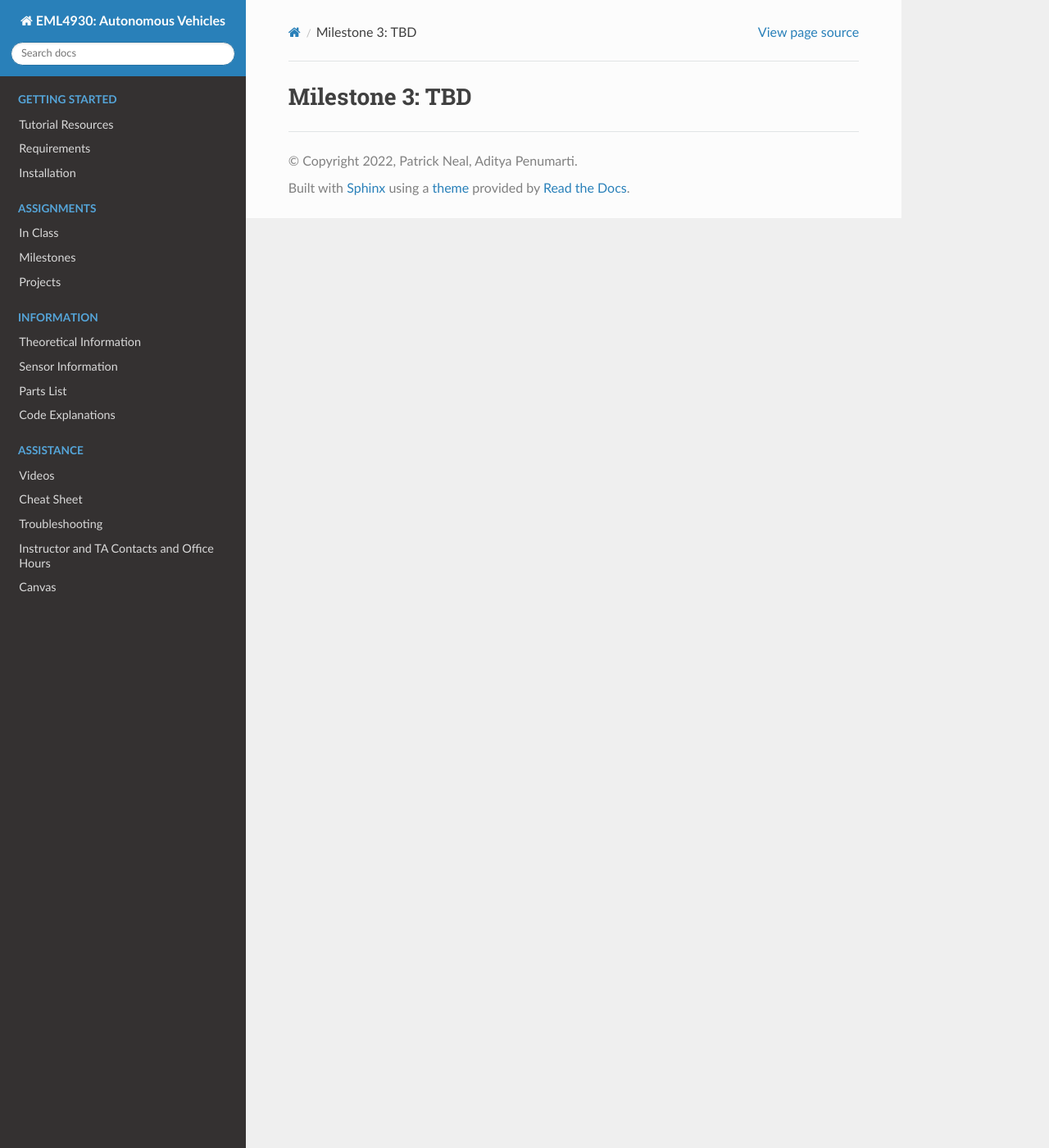
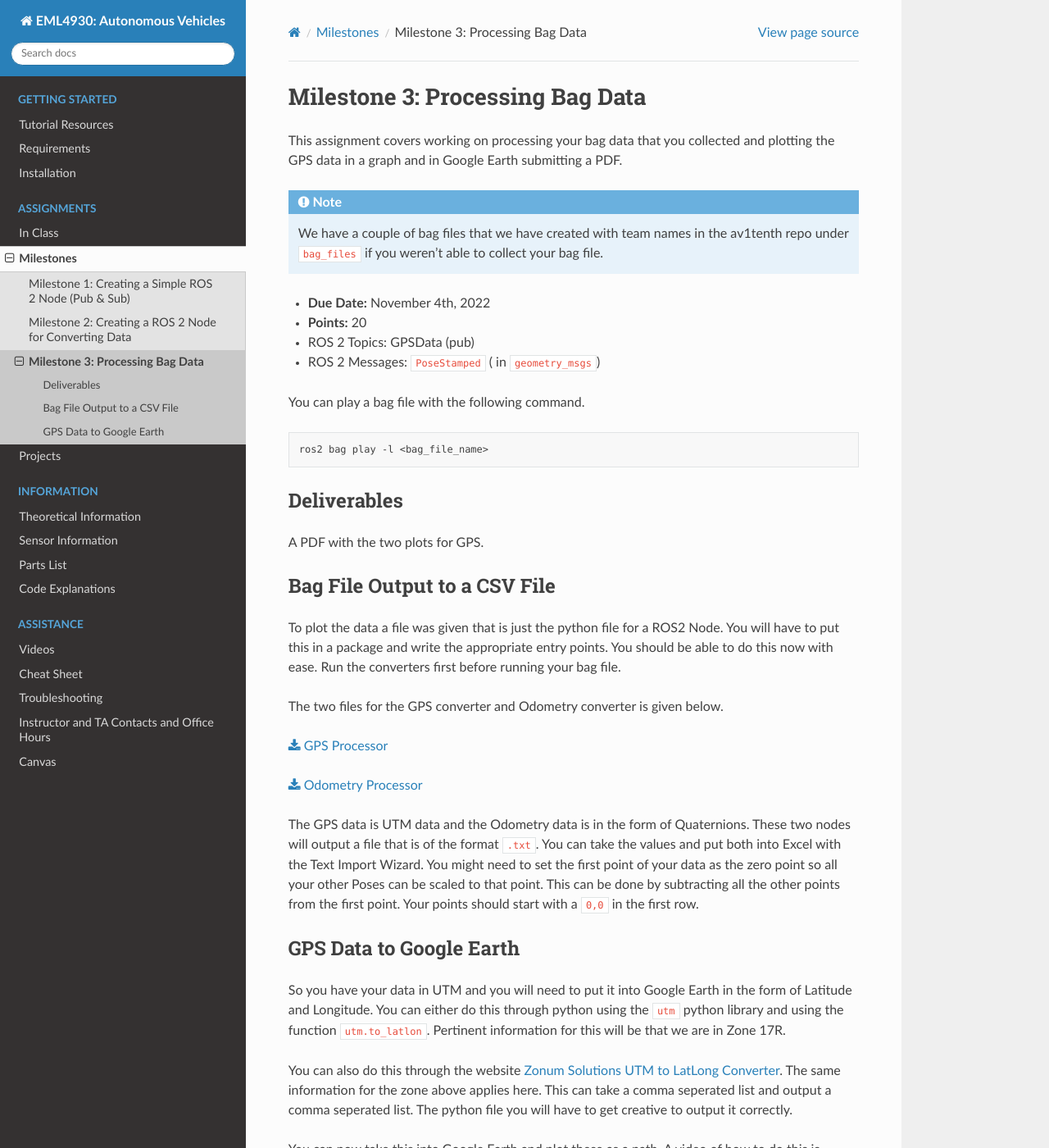
Before and after one commit to av-mae-uf/av1tenth-docs, a Sphinx documentation site: the page built from docs/assignments/milestones/milestone3.rst, in a window 1280 px wide and 1400 px high. Shown: the whole window at 82% size. Built offline with Sphinx 7.4.7 and the Read the Docs theme 2.0.0, drawn with Linux system fonts in a browser that asks for light colours; some of the changed text lies outside the part shown.

Commit message:
Adding Milestone 3 info

```diff
--- a/docs/assignments/milestones/milestone.rst
+++ b/docs/assignments/milestones/milestone.rst
@@ -11,3 +11,4 @@ Milestone information for the EML4930 AV Class are available here. The assignmen
 
    Milestone 1: Creating a Simple ROS 2 Node (Pub & Sub) <milestone1>
    Milestone 2: Creating a ROS 2 Node for Converting Data <milestone2>
+   Milestone 3: Processing Bag Data <milestone3>
--- a/docs/assignments/milestones/milestone3.rst
+++ b/docs/assignments/milestones/milestone3.rst
@@ -1,2 +1,59 @@
-Milestone 3: TBD
-========================================================================
+Milestone 3: Processing Bag Data
+======================================================
+
+This assignment covers working on processing your bag data that you collected and plotting the GPS data in a graph and in Google Earth submitting a PDF.
+
+.. note:: We have a couple of bag files that we have created with team names in the av1tenth repo under ``bag_files`` if you weren't able to collect your bag file.
+
+* **Due Date:** November 4th, 2022
+* **Points:** 20
+* ROS 2 Topics: GPSData (pub)
+* ROS 2 Messages: ``PoseStamped`` ( in ``geometry_msgs``)
+
+You can play a bag file with the following command.
+
+.. code-block:: bash
+
+    ros2 bag play -l <bag_file_name>
+
+Deliverables
+^^^^^^^^^^^^
+A PDF with the two plots for GPS.
+
+Bag File Output to a CSV File
+^^^^^^^^^^^^^^^^^^^^^^^^^^^^^
+
+To plot the data a file was given that is just the python file for a ROS2 Node. You will have to put this in a package and write the appropriate entry points. You should be
+able to do this now with ease. Run the converters first before running your bag file.
+
+The two files for the GPS converter and Odometry converter is given below.
+
+:download:`GPS Processor <milestone_files/process_GPSData_bagfile.py>`
+
+:download:`Odometry Processor <milestone_files/process_Odom_bagfile.py>`
+
+The GPS data is UTM data and the Odometry data is in the form of Quaternions. These two nodes will output a file that is of the format ``.txt``. You can take the values and put both into Excel with the Text Import Wizard.
+You might need to set the first point of your data as the zero point so all your other Poses can be scaled to that point. This can be done by subtracting all the other points from the first
+point. Your points should start with a ``0,0`` in the first row.
+
+GPS Data to Google Earth
+^^^^^^^^^^^^^^^^^^^^^^^^
+
+So you have your data in UTM and you will need to put it into Google Earth in the form of Latitude and Longitude. You can either do this through python using the ``utm`` python
+library and using the function ``utm.to_latlon``. Pertinent information for this will be that we are in Zone 17R.
+
+You can also do this through the website `Zonum Solutions UTM to LatLong Converter <http://www.zonums.com/online/coords/cotrans.php?module=14>`_. The same information for the zone above applies here.
+This can take a comma seperated list and output a comma seperated list. The python file you will have to get creative to output it correctly.
+
+You can now take this into Google Earth and plot these as a path. A video of how to do this is located `here <../../assistance/videos.html>`_
+
+..
+    Odometry to RViz
+   To show your data in RViz, you can run the bag file, open RViz, add and then By Topic and you should see a message called odometry being published. You will need to change the frame to ``odom`` for this to work in RViz.
+    You should now see your orientation plotted as an arrow changing continuously and overlapping.
+
+
+
+
+
+    That's pretty much all you need to be successful in completing this milestone. If you have any problems `contact the TA's or Instructor <../../assistance/contact.html>`_.
--- /dev/null
+++ b/docs/assignments/milestones/milestone_files/process_GPSData_bagfile.py
@@ -0,0 +1,44 @@
+
+import rclpy
+from rclpy.node import Node
+
+from geometry_msgs.msg import PoseStamped
+
+class ProcessGPSBag(Node):
+
+    def __init__(self):
+        super().__init__('minimal_subscriber')
+        self.subscription = self.create_subscription(
+            PoseStamped,
+            'GPSData',
+            self.listener_callback,
+            10)
+        self.subscription  # prevent unused variable warning
+
+        self.cnt = 0
+
+        self.fp = open('GPSout.txt', 'w')
+        print('UTM E, UTM N', file=self.fp)
+
+    def listener_callback(self, msg):
+        self.get_logger().info('cnt = "%d' % self.cnt)
+        self.cnt = self.cnt + 1
+        print('gps count = ', self.cnt)
+        print(msg.pose.position.x, ', ', msg.pose.position.y, file = self.fp)
+
+def main(args=None):
+    rclpy.init(args=args)
+
+    minimal_subscriber = ProcessGPSBag()
+
+    rclpy.spin(minimal_subscriber)
+
+    # Destroy the node explicitly
+    # (optional - otherwise it will be done automatically
+    # when the garbage collector destroys the node object)
+    minimal_subscriber.destroy_node()
+    rclpy.shutdown()
+
+
+if __name__ == '__main__':
+    main()
--- /dev/null
+++ b/docs/assignments/milestones/milestone_files/process_Odom_bagfile.py
@@ -0,0 +1,43 @@
+
+import rclpy
+from rclpy.node import Node
+
+from nav_msgs.msg import Odometry
+
+class ProcessOdomBag(Node):
+
+    def __init__(self):
+        super().__init__('minimal_subscriber')
+        self.subscription = self.create_subscription(
+            Odometry,
+            'odometry',
+            self.listener_callback,
+            10)
+        self.subscription  # prevent unused variable warning
+
+        self.cnt = 0
+
+        self.fp = open('odom_out.txt', 'w')
+        print('orient w, orient x, orient y, orient z', file=self.fp)
+
+    def listener_callback(self, msg):
+        self.get_logger().info('cnt = "%d' % self.cnt)
+        self.cnt = self.cnt + 1
+        print(msg.pose.pose.orientation.w, ', ', msg.pose.pose.orientation.x,  ', ', msg.pose.pose.orientation.y,  ', ', msg.pose.pose.orientation.z, file = self.fp)
+
+def main(args=None):
+    rclpy.init(args=args)
+
+    minimal_subscriber = ProcessOdomBag()
+
+    rclpy.spin(minimal_subscriber)
+
+    # Destroy the node explicitly
+    # (optional - otherwise it will be done automatically
+    # when the garbage collector destroys the node object)
+    minimal_subscriber.destroy_node()
+    rclpy.shutdown()
+
+
+if __name__ == '__main__':
+    main()
--- a/docs/information/theoryinfo/routes/routeseg.rst
+++ b/docs/information/theoryinfo/routes/routeseg.rst
@@ -14,7 +14,7 @@ A route segment will be defined by specifying the three-dimensional coordinates
 
 .. math::
 
-    p(u) = \dfrac {(1-u)^3 P_0 + 3u(1-8u)^2 w_1 P_1 + 3u^2 (1-u)w_2 P_2 + u^3 P_3} {(1-u)^3 + 3u(1-u)^2 w_1 +3u^2 (1-u) w_2 + u^3} \label{1} \tag{1}
+    p(u) = \dfrac {(1-u)^3 P_0 + 3u(1-u)^2 w_1 P_1 + 3u^2 (1-u)w_2 P_2 + u^3 P_3} {(1-u)^3 + 3u(1-u)^2 w_1 +3u^2 (1-u) w_2 + u^3} \label{1} \tag{1}
 
 
 
```
